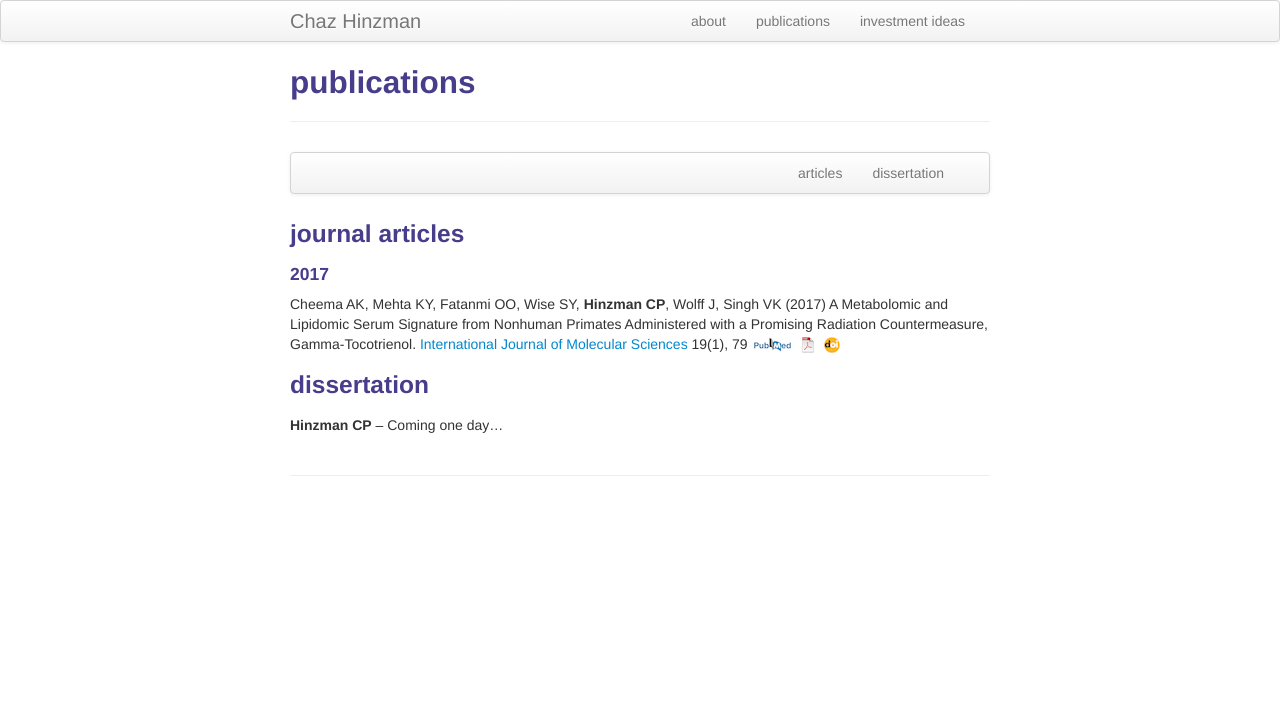
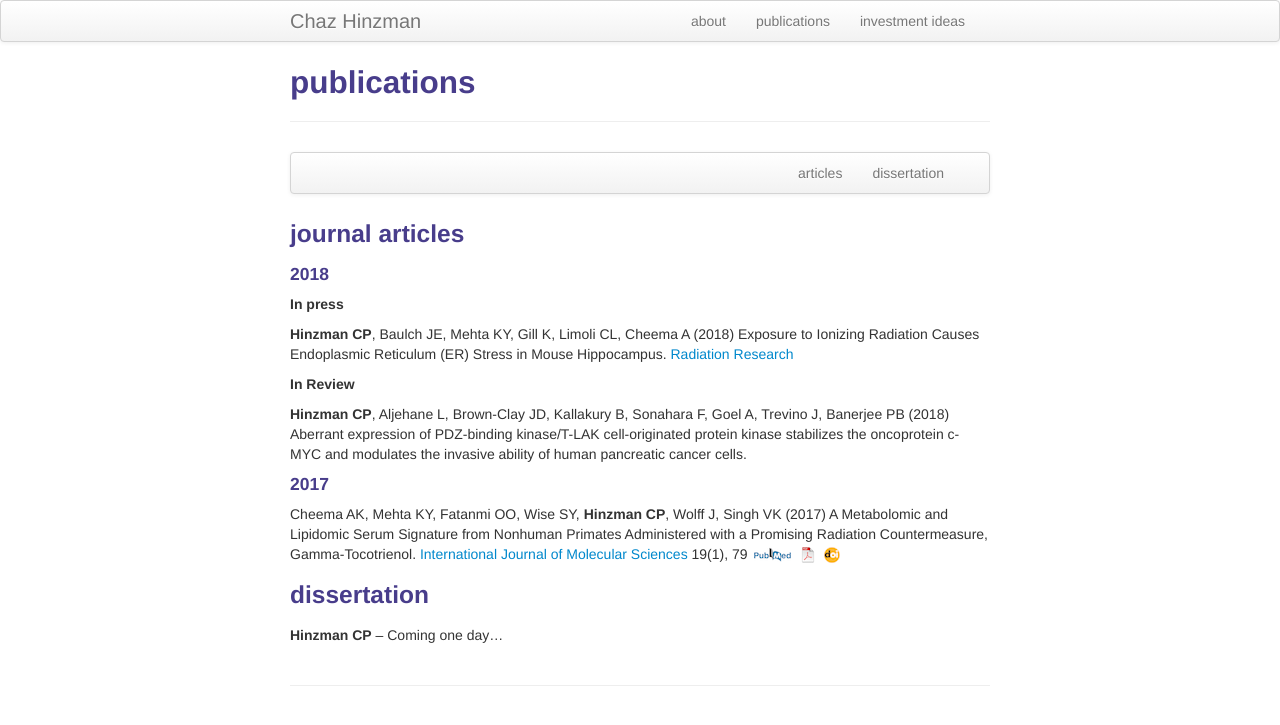
Before and after one commit to cphyt7/cphyt7.github.io, a Jekyll site: the page built from pages/pubs.md, in a window 1280 px wide. Shown: the top 725 px of the page. Built offline with Jekyll 4.4.1, drawn with Linux system fonts in a browser that asks for light colours.

Commit message:
Updated information

```diff
--- a/pages/pubs.md
+++ b/pages/pubs.md
@@ -16,6 +16,15 @@ description: Chaz publications
 
 ### <a name="articles"></a>journal articles
 
+#### 2018
+**In press**
+
+**Hinzman CP**, Baulch JE, Mehta KY, Gill K, Limoli CL, Cheema A (2018) Exposure to Ionizing Radiation Causes Endoplasmic Reticulum (ER) Stress in Mouse Hippocampus. [Radiation Research](http://www.rrjournal.org/?code=rrs-site)
+
+**In Review**
+
+**Hinzman CP**, Aljehane L, Brown-Clay JD, Kallakury B, Sonahara F, Goel A, Trevino J, Banerjee PB (2018) Aberrant expression of PDZ-binding kinase/T-LAK cell-originated protein kinase stabilizes the oncoprotein c-MYC and modulates the invasive ability of human pancreatic cancer cells.
+
 #### 2017
 
 Cheema AK, Mehta KY, Fatanmi OO, Wise SY, **Hinzman CP**, Wolff J, Singh VK (2017) A Metabolomic and Lipidomic Serum Signature from Nonhuman Primates Administered with a Promising Radiation Countermeasure, Gamma-Tocotrienol. [International Journal of Molecular Sciences](http://www.mdpi.com/journal/ijms) 19(1), 79
@@ -25,6 +34,7 @@ Cheema AK, Mehta KY, Fatanmi OO, Wise SY, **Hinzman CP**, Wolff J, Singh VK (201
 <!-- * 151 * -->
 <!-- https://doi.org/10.3390/ijms19010079 -->
 
+
 ### <a name="thesis"></a>dissertation
 
 **Hinzman CP** -- Coming one day...
```
